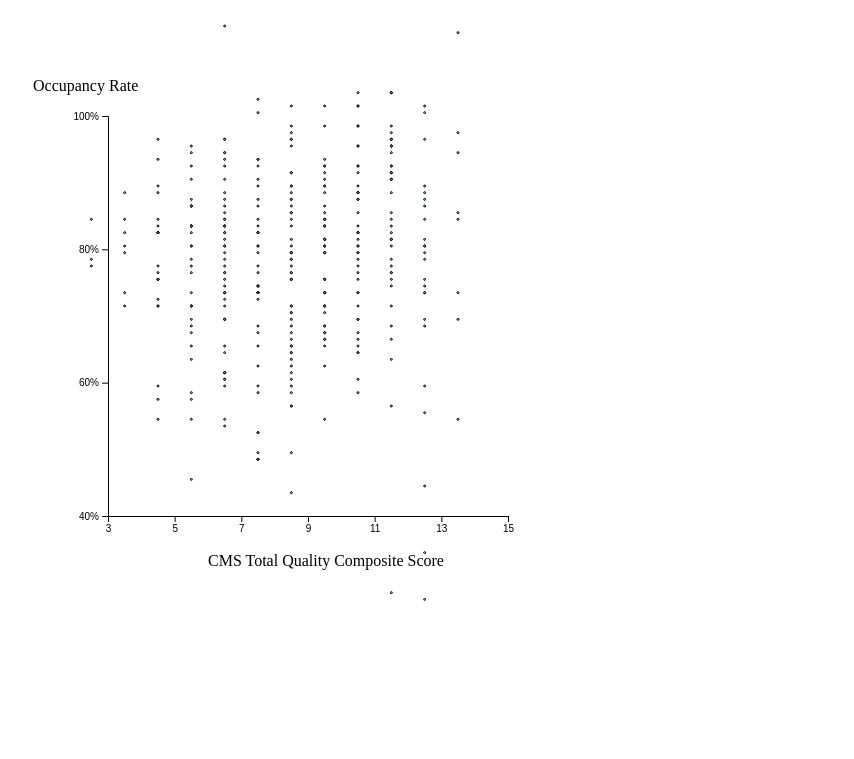
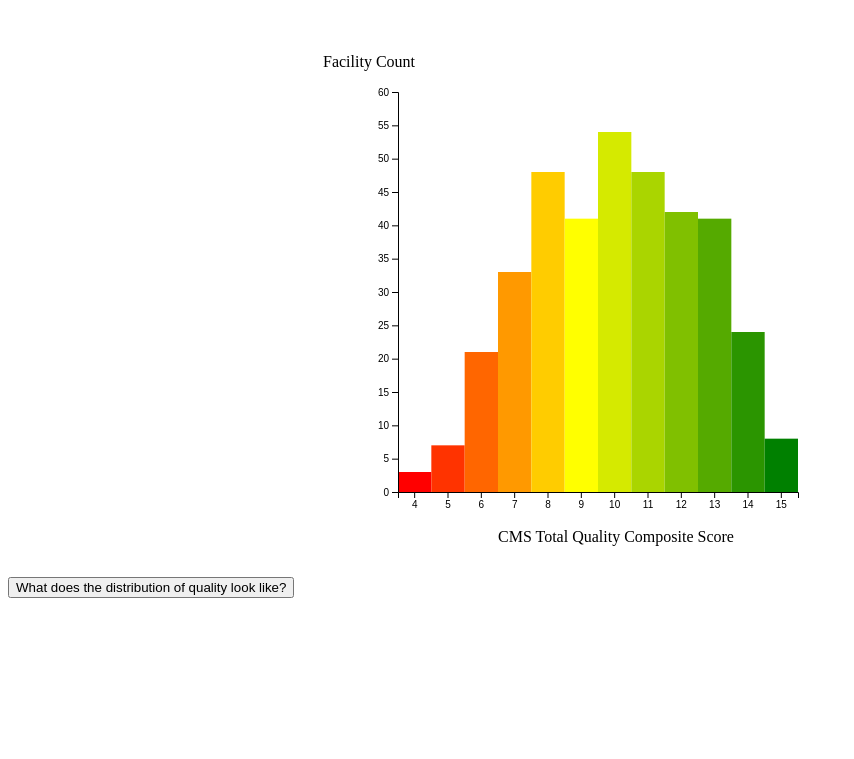
Before and after one commit to justinqquall/justinqquall.github.io, a plain HTML site: page index.html in a window 1280 px wide. Shown: the part 91-850 px from the top of the page, without its empty margins (0-854 px from the left). Drawn offline with nearby package versions, Linux system fonts and the light colour scheme.

Commit message:
Big push of new code from IDE

```diff
--- a/index.html
+++ b/index.html
@@ -1,25 +1,99 @@
 <html>
 <script src='https://d3js.org/d3.v5.min.js'></script>
-<style> circle {fill: lightblue; stroke: black;} </style>
+<style>
+#tooltip {
+  opacity: 0;
+  position: absolute;
+  text-align: center;
+  width: 200px; height: 40px;
+  background: white;
+  border: 0px;
+}
+</style>
 <body onload='init()'>
 
-<h1>Do nursing home occupancy rates reflect their quality?</h1>
-<h3>A "martini glass" interactive narrative visualization</h3>
+<h3>Nursing Homes: Do occupancy rates reflect quality levels?</h3>
 
-<svg width=600 height=600>
-</svg>
+<p id="test">There is a wide range of quality performance across different nursing homes...</p>
 
-<svg2 width=300 height=300>
-</svg2>
+<button onclick="cleary()" id="keybutton">What does the distribution of quality look like?</button>
+
+<svg width=600 height=600></svg>
+<div id="tooltip"></div>
+<svg class="second" width=600 height=600></svg>
 
 <script>
 async function init() {
+
+  const data = await d3.csv(
+    'https://justinqquall.github.io/Nursing_Homes_Summary.csv');
+
+  var data1 = [3,7,21,33,48,41,54,48,42,41,24,8];
+
+  var x = d3.scaleBand().domain([4,5,6,7,8,9,10,11,12,13,14,15]).range([0,400]);
+  let bw = x.bandwidth();
+  var color = d3.scaleLinear()
+                .domain([0, 5, 11])
+                .range(['red', 'yellow', 'green']);
+  var y = d3.scaleLinear().domain([0,60]).range([400,0]);
+
+  d3.select('svg')
+    .attr('width', 400 + 2*100)
+    .attr('height', 400 + 2*100)
+    .append("g")
+      .attr("transform","translate("+100+","+100+")")
+    .selectAll('rect')
+      .data(data1)
+    .enter()
+    .append('rect')
+      .attr('x', function(d,i) {return (i * 33.33333);})
+      .attr('y', function(d,i) {return (y(d));})
+      .attr('fill', "lightblue")
+      .attr('width',bw)
+      .attr('height', function(d,i) {return 400 - y(d);})
+      .transition()
+      .duration(3000)
+      .attr('fill', function(d,i) {return (color(i));});
+
+  d3.select("svg").append("g")
+    .attr("transform","translate("+100+","+100+")")
+    .call(d3.axisLeft(y));
+
+  d3.select("svg").append("g")
+    .attr("transform","translate("+100+","+500+")")
+    .call(d3.axisBottom(x));
+
+  d3.select('svg').append("text")
+    .attr("x", 200)
+    .attr("y", 550)
+    .text("CMS Total Quality Composite Score");
+
+  d3.select('svg').append("text")
+    .attr("x", 25)
+    .attr("y", 75)
+    .text("Facility Count");
+
+}
+
+</script>
+
+<script>
+async function cleary() {
+
+  document.getElementById("test").innerHTML = "... and at each level of quality, there exists a wide range of occupany rates.";
+
+  d3.select('svg').remove();
+
     const data = await d3.csv(
     'https://justinqquall.github.io/Nursing_Homes.csv');
 
   var xScale = d3.scaleLinear().domain([3,15]).range([0,400]);
+  var color = d3.scaleLinear()
+                .domain([3, 9, 15])
+                .range(['red', 'yellow', 'green']);
   var yScale = d3.scaleLinear().domain([0.4,1]).range([400,0]);
-  var rScale = d3.scaleLinear().domain([1,1]).range([1,1]);
+  var rScale = d3.scaleLinear().domain([1,1]).range([2,2]);
+  var tooltip = d3.select("#tooltip");
 
   d3.select('svg')
     .attr('width', 600 + 2*100)
@@ -31,8 +105,15 @@ async function init() {
   .enter()
   .append('circle')
     .attr('cx', function (d) { return xScale(d.Total_Score); } )
+    .attr('fill', function(d) {return color(d.Total_Score);})
     .attr('cy', function (d) { return yScale(d.Occupancy_Rate); } )
-    .attr('r', function (d) {return rScale(d.Urban_Rural); } );
+    .attr('r', function (d) {return rScale(d.Urban_Rural); } )
+    .on("mouseover", function(d,i) {
+      tooltip.style("opacity",1)
+        .style("left",(d3.event.pageX)+"px")
+        .style("top",(d3.event.pageY)+"px")
+        .html(d.Name);})
+    .on("mouseout", function() {tooltip.style("opacity",0)})
 
   d3.select('svg').append('g')
     .attr('transform', 'translate('+100+','+100+')')
@@ -55,5 +136,6 @@ async function init() {
 }
 
 </script>
+
 </body>
 </html>
```
